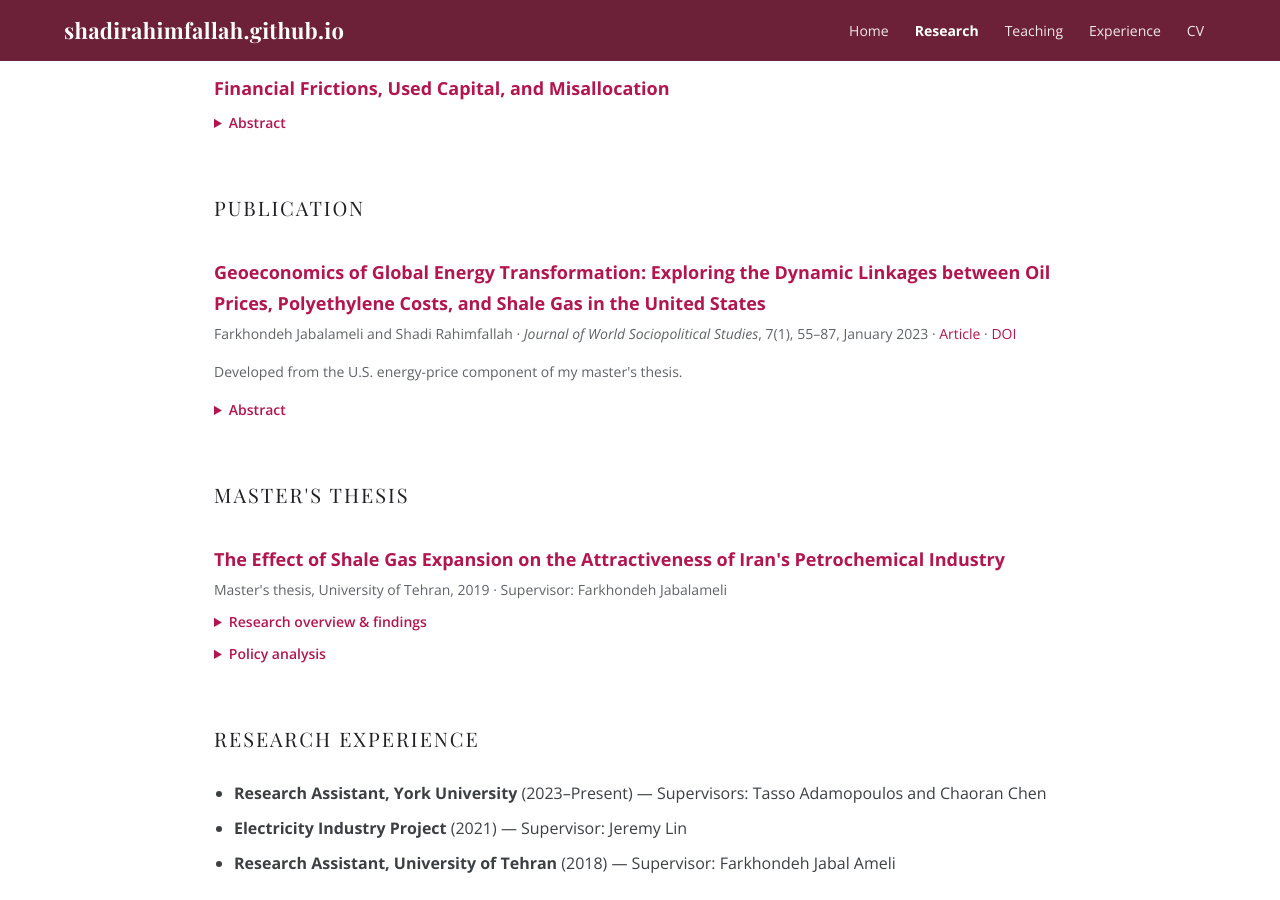
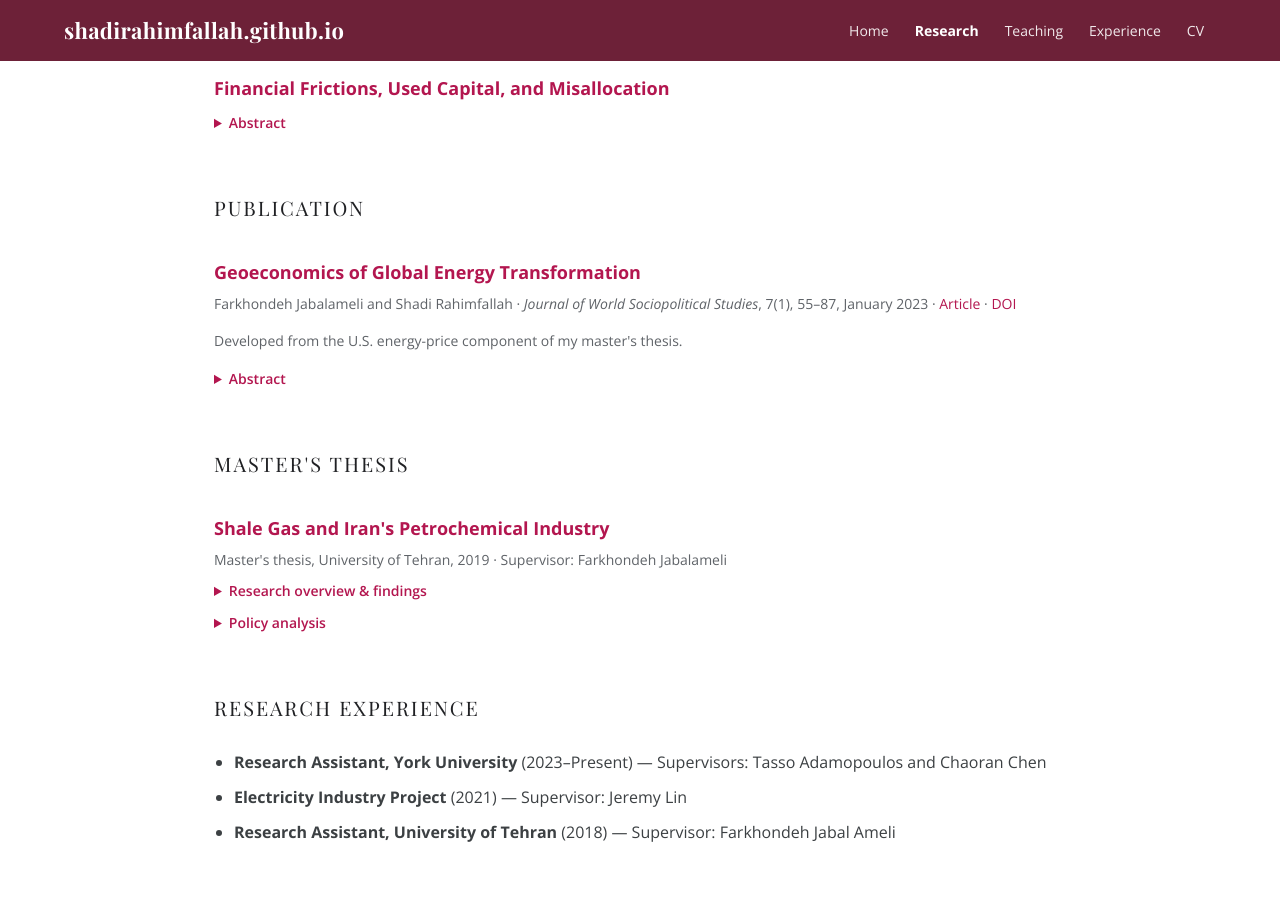
Before and after one commit to ShadiRahimfallah/ShadiRahimfallah.github.io, a Jekyll site: the page research.html, which Jekyll copies as it is, in a window 1280 px wide and 900 px high, scrolled down 606 px. Built offline with Jekyll 4.4.1, drawn with Linux system fonts in a browser that asks for light colours.

Commit message:
Add files via upload

```diff
--- a/experience.html
+++ b/experience.html
@@ -31,14 +31,14 @@
 
 <main>
   <h3 class="item-title">Economist</h3>
-  <p class="item-meta">Partogen Beh Tashkhis (medical sector) · 2016–2021</p>
+  <p class="item-meta">Partogen Beh Tashkhis (health industry) · 2016–2021</p>
   <p>Research and quantitative/computational analysis of large datasets to support market research
   and business decisions.</p>
 
   <hr class="sep">
 
   <h3 class="item-title">Economist</h3>
-  <p class="item-meta">Batabkara Company (financial sector) · 2017</p>
+  <p class="item-meta">Batabkara Company (financial industry) · 2017</p>
   <p>Applied quantitative methods for market research, investment evaluation, and strategic analysis.</p>
 
   <h2 class="section">Core Skills</h2>
--- a/research.html
+++ b/research.html
@@ -75,7 +75,7 @@
 
   <h2 class="section">Publication</h2>
 
-  <h3 class="item-title">Geoeconomics of Global Energy Transformation: Exploring the Dynamic Linkages between Oil Prices, Polyethylene Costs, and Shale Gas in the United States</h3>
+  <h3 class="item-title">Geoeconomics of Global Energy Transformation</h3>
   <p class="item-meta">Farkhondeh Jabalameli and Shadi Rahimfallah ·
   <em>Journal of World Sociopolitical Studies</em>, 7(1), 55–87, January 2023 ·
   <a href="https://wsps.ut.ac.ir/article_93569.html">Article</a> ·
@@ -94,7 +94,7 @@
 
   <h2 class="section">Master's Thesis</h2>
 
-  <h3 class="item-title">The Effect of Shale Gas Expansion on the Attractiveness of Iran's Petrochemical Industry</h3>
+  <h3 class="item-title">Shale Gas and Iran's Petrochemical Industry</h3>
   <p class="item-meta">Master's thesis, University of Tehran, 2019 · Supervisor: Farkhondeh Jabalameli</p>
   <details class="abstract">
     <summary>Research overview &amp; findings</summary>
```
